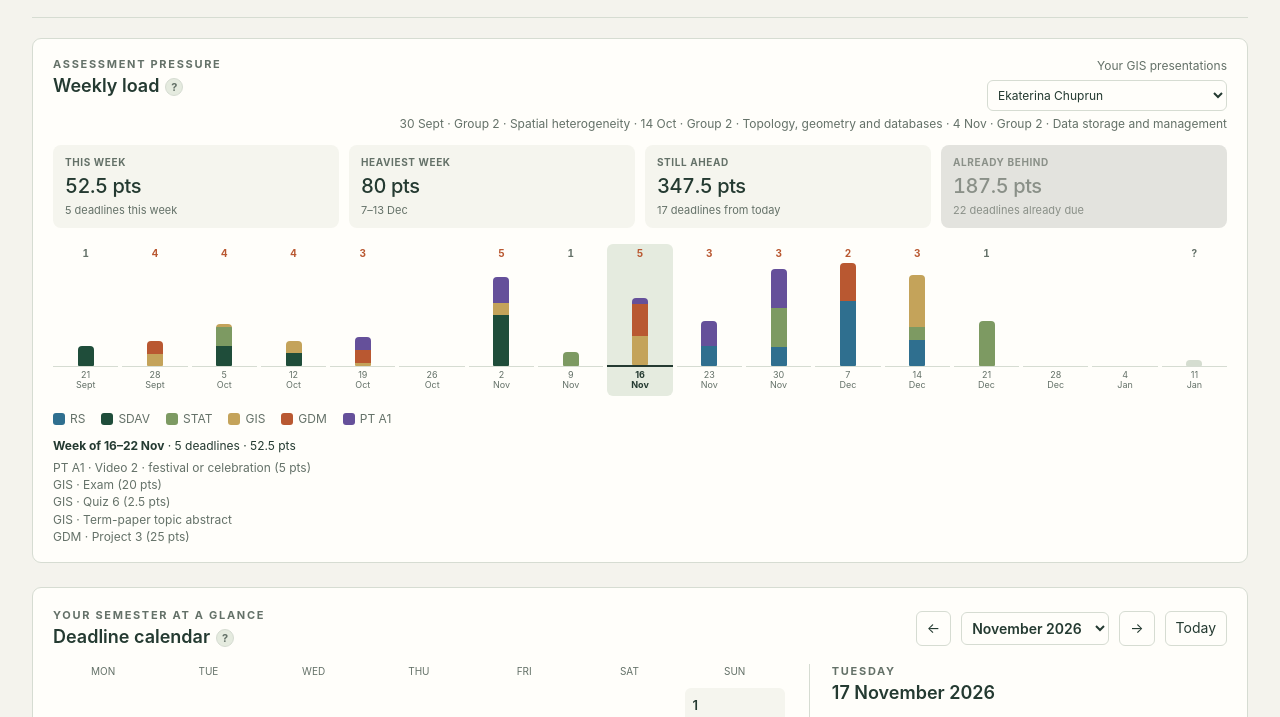
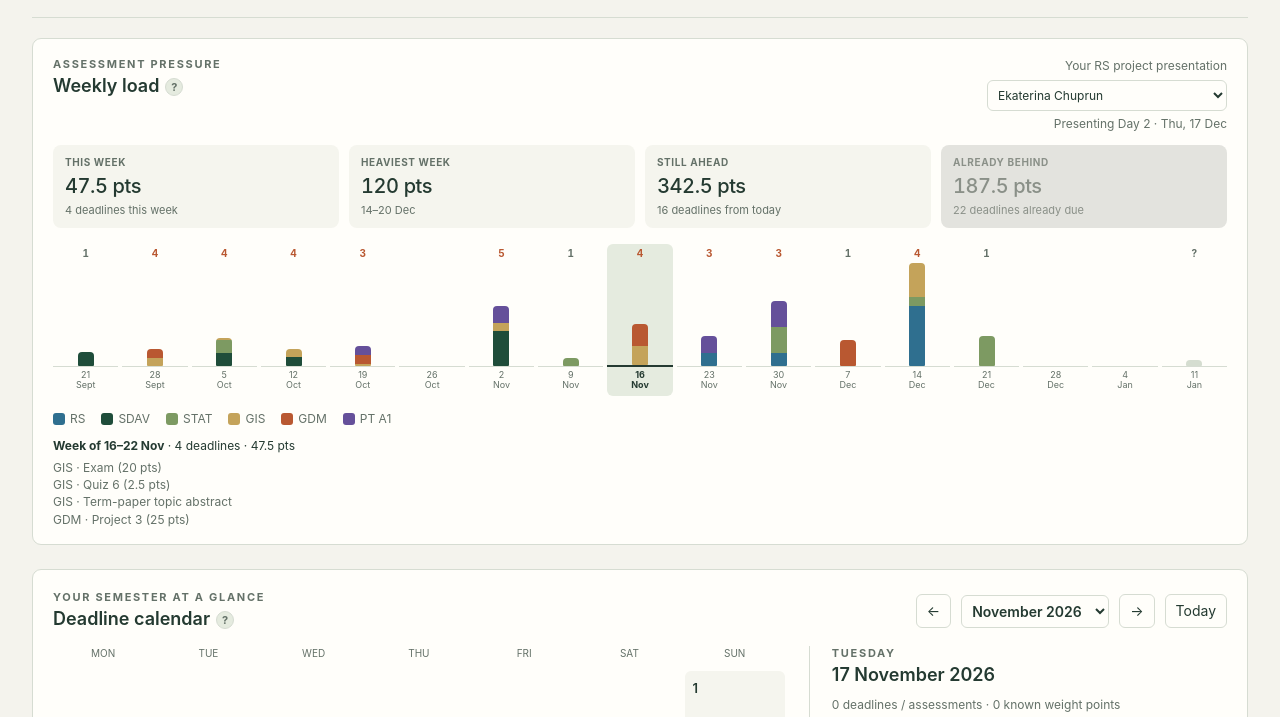
Before and after one commit to katchinsky/geotech26, a plain HTML site: page Semester desk · GeoTech 2026.html in a window 1280 px wide. Shown: the part 83-800 px from the top of the page. Drawn offline with Linux system fonts and the light colour scheme.

Commit message:
Pick RS presentation day, move RS submission to 18 Dec, undate PT Video 2
- The name picker now lists the RS final project presentation slots
  (15 / 17 Dec) instead of the GIS presentation roster; GIS rows still
  follow the picked name.
- Rename RS "Project seminar" to "Project presentation"; the 50%
  presentation grade sits on the picked presentation day.
- Drop the 13 Dec slides deadline: the final project submission
  (report + presentation file) is due 18 Dec, after the presentations.
- PT A1 Video 2 moves off the calendar to "Still undated" (date TBA).

Co-Authored-By: Claude Opus 5.5 <noreply@anthropic.com>

```diff
--- a/Semester desk · GeoTech 2026.html
+++ b/Semester desk · GeoTech 2026.html
@@ -24,7 +24,8 @@
   details     longer note
   pool        optional. quiz or presentation on a GIS row. Weight becomes that component's percentage divided by how many of your own rows share the pool. Leave blank otherwise. Term-paper presentation slots stay blank: you present once, so they are not extra slices of the 40%.
 
-  GIS presentations are not rows in this table. They come from the class roster in the script (GIS_WEEKS). Pick a name on the page; that person keeps their three dates, groups and subtopics.
+  RS project presentation days are not rows in this table. They come from the slot list in the script (RS_SLOTS). Pick a name on the page; that person keeps their day.
+  GIS presentations are not rows either. They come from the class roster in the script (GIS_WEEKS) and follow the same name; GIS_ALIASES maps a name spelled differently on the two lists.
 
   Courses (the script with id="courses-data"):
   Edit names, emails, rooms, consultation hours, component weights, rules, and the notes list.
@@ -57,7 +58,6 @@ date,course,title,when,source,weight,counts,uncertain,kind,label,details,pool
 "2026-11-08","sdav","Final project paper","Time unspecified","Calendar + syllabus",40,1,"no","deadline","40% of SDAV final grade","40% · ≤5,000 words, conference/journal format. One calendar entry shows 7 Nov at 23:00, so submit by then to be safe."
 "2026-11-11","gis","Writing a literature review","18:00–19:45","Course introduction",0,0,"no","milestone","Class · no separate weight","No quiz and no group presentation this week."
 "2026-11-15","stats","Assignment 2","End of day · midnight","Calendar + syllabus",10,1,"no","deadline","10% of STAT final grade","10% · Individual PDF on Moodle."
-"2026-11-17","pt","Video 2 · festival or celebration","Time unspecified","Session 1 slides",5,1,"no","deadline","5% of PT A1 final grade","5% · 2–3 minutes on Moodle about a festival or celebration."
 "2026-11-18","gis","Quiz 6","18:00","Calendar + syllabus",0,1,"no","quiz","equal share","First 10 minutes. The exam follows in the same class slot.","quiz"
 "2026-11-18","gis","Exam","18:00–20:00 class slot","Calendar + syllabus",20,1,"no","deadline","20% of GIS final grade","20% · Follows Quiz 6 in the same class slot."
 "2026-11-19","gis","Term-paper topic abstract","Time unspecified","Calendar + syllabus",0,1,"no","deadline","Preparation for the 40% term paper · no separate weight","250 words with title, summary and initial references, on Moodle."
@@ -72,13 +72,10 @@ date,course,title,when,source,weight,counts,uncertain,kind,label,details,pool
 "2026-12-03","pt","Final written exam","In class · 15:00–17:00","Session 1 slides",30,1,"no","deadline","30% of PT A1 final grade","30% · 90 minutes plus 30 minutes of tolerance."
 "2026-12-09","gis","Term-paper presentations · session 3","18:00–20:00","Calendar + syllabus",0,0,"yes","slot","Possible slot · part of the 40% term-paper component","One of four sessions."
 "2026-12-10","gdm","Final exam","17:00–19:00","Calendar + syllabus",30,1,"no","deadline","30% of GDM final grade","30% · Exam grade must be at least 8/20."
-"2026-12-13","rs","Project presentation file","23:59","Assessments",50,1,"no","deadline","50% of RS final grade · presentation & discussion","50% · Submit the slides (PPT or similar) before the seminars. Graded on your talk and Q&A on 15 or 17 Dec."
 "2026-12-15","stats","Oral project presentation","17:00","Calendar + syllabus",10,1,"no","deadline","10% of STAT final grade","10% · All authors present. 7 minutes + 3 minutes discussion."
-"2026-12-15","rs","Project seminar · session 1","In class","Planning",0,0,"yes","slot","Possible slot · part of the 50% presentation component","Oral presentation and discussion of student projects. You present on 15 or 17 Dec."
 "2026-12-16","gis","Term-paper presentations · final session","18:00–20:00","Calendar + syllabus",0,0,"yes","slot","Possible slot · part of the 40% term-paper component","Last session. Final paper and slides are due the next day."
 "2026-12-17","gis","Final term paper & presentation file","Time unspecified","Calendar + syllabus rule",40,1,"no","deadline","40% of GIS final grade","40% · Literature review, ≤5,000 words, plus the presentation file."
-"2026-12-17","rs","Project seminar · session 2","In class","Planning",0,0,"yes","slot","Possible slot · part of the 50% presentation component","Oral presentation and discussion of student projects. Last class of the course."
-"2026-12-18","rs","Project report","23:59","Assessments",20,1,"no","deadline","20% of RS final grade","20% · Up to 10 pages: introduction (background and motivation), study area and data, methodology, results and discussion, conclusion. Submit through Turnitin."
+"2026-12-18","rs","Final project submission","23:59","Assessments",20,1,"no","deadline","20% of RS final grade · project report","20% · Due after the presentation days. Project report, up to 10 pages: introduction (background and motivation), study area and data, methodology, results and discussion, conclusion. Submit through Turnitin, together with the presentation file (PPT or similar)."
 "2026-12-27","stats","Project report","End of day · midnight","Calendar + syllabus",35,1,"no","deadline","35% of STAT final grade","35% · DOC/PDF on Moodle. No late reports."
 "2027-01-11","gis","Second-season exam","Time to be announced","Calendar",0,0,"yes","resit","Possible resit","Check the exam timetable."
 "2027-01-13","sdav","Second-period exam","Time to be announced","Calendar",0,0,"yes","resit","Possible resit · 100% replacement","100% replacement if continuous evaluation is failed."
@@ -112,10 +109,10 @@ date,course,title,when,source,weight,counts,uncertain,kind,label,details,pool
         "Midterm, Tue 24 Nov, in class: paper-based true/false questions on fundamentals, image processing and machine learning.",
         "Assignment: land cover classification. Deliver the classification map in GeoTIFF format and a report of at most 2 pages describing the steps. Due Mon 30 Nov, 23:59. Late: minus 10% of the assignment grade per day; not accepted after 5 days. Orientation and Q&A in class on 19 Nov.",
         "Practical project: apply remote sensing to a real-world problem in a domain you choose, such as land cover, floods, wildfires, urban growth or agriculture. Choose imagery by spatial, spectral and temporal resolution, and a matching processing or machine-learning workflow. Orientation and Q&A in class on 12 Nov.",
-        "Presentation file (PPT or similar) due Sun 13 Dec, 23:59. Present on 15 or 17 Dec, then Q&A on the remote sensing and image-processing fundamentals your project uses.",
+        "Present on 15 or 17 Dec, then Q&A on the remote sensing and image-processing fundamentals your project uses. The presentation file (PPT or similar) is submitted with the final project on Fri 18 Dec, 23:59.",
         "Project report: up to 10 pages with introduction, study area and data, methodology, results and discussion, and conclusion. Due Fri 18 Dec, 23:59, through Turnitin.",
         "AI is allowed. The professor asks you to use it for English, code and studying, and never to outsource your thinking. Always cite sources.",
-        "Class plan: 3 Nov intro · 5 Nov fundamentals · 10 Nov image processing · 12 Nov ML basics · 17 Nov data preparation · 19 Nov Random Forest classification · 24 Nov midterm · 26 Nov deep learning I · Mon 30 Nov deep learning II · 3 Dec regression, post-processing, advanced ML · Mon 7 Dec change detection, time series, cloud platforms · 10 Dec MLOps and ethics · 15 and 17 Dec project seminars.",
+        "Class plan: 3 Nov intro · 5 Nov fundamentals · 10 Nov image processing · 12 Nov ML basics · 17 Nov data preparation · 19 Nov Random Forest classification · 24 Nov midterm · 26 Nov deep learning I · Mon 30 Nov deep learning II · 3 Dec regression, post-processing, advanced ML · Mon 7 Dec change detection, time series, cloud platforms · 10 Dec MLOps and ethics · 15 and 17 Dec project presentations.",
         "Books: Richards, Remote Sensing Digital Image Analysis, 6th ed. (2022); Giri, Remote Sensing of Land Use and Land Cover (2012); Jensen, Introductory Digital Image Processing (2016); Jensen, Remote Sensing of the Environment (2014). Tutorial: Natural Resources Canada, Fundamentals of Remote Sensing."
       ]
     },
@@ -263,7 +260,7 @@ date,course,title,when,source,weight,counts,uncertain,kind,label,details,pool
         "Attendance: at least 88.9%; maximum 3 absences across 27 sessions. More than 3 makes you ineligible for final grading.",
         "Homework is weekly on Moodle. A missing assignment is zero and stays in the average.",
         "Engagement is assessed every two weeks from attendance and participation, and is 10%.",
-        "Video 2: a festival or celebration, 2–3 minutes, on Moodle by 17 Nov.",
+        "Video 2: a festival or celebration, 2–3 minutes, on Moodle. Date TBA (was 17 Nov).",
         "Oral presentation: 26 Nov, 5–7 minutes, expanding Video 2, without reading from notes or scripts.",
         "Midterm: 5 Nov, 1 hour, scored 0–100. Final: 3 Dec, 90 minutes plus 30 minutes of tolerance.",
         "No late submissions except instructor-approved exceptional circumstances. The syllabus prohibits copied or AI-generated assessment work."
@@ -277,7 +274,7 @@ date,course,title,when,source,weight,counts,uncertain,kind,label,details,pool
     },
     {
       "title": "Still undated",
-      "text": "GDM project 4 (25%), sometime in December."
+      "text": "GDM project 4 (25%), sometime in December. PT A1 Video 2 (5%), date TBA."
     }
   ]
 }
@@ -472,8 +469,8 @@ button.help-mark:hover,button.help-mark:focus-visible{background:var(--accent);c
 <div class="eyebrow">Assessment pressure</div>
 <h2 id="load-title">Weekly load<span class="help"><button type="button" class="help-mark" aria-label="About weekly load">?</button><span class="help-tip" role="tooltip">Each column is a week, Monday to Sunday. Height is known grade weight due that week, using the same points as the calendar. Ordinary class hours are left out. The figure above a bar is how many deadlines or assessments are due.</span></span></h2>
 </div>
-<label class="track-switch">Your GIS presentations
-<select id="gis-student" aria-label="Your GIS presentations"></select>
+<label class="track-switch">Your RS project presentation
+<select id="rs-student" aria-label="Your RS project presentation"></select>
 <span class="small" id="track-note"></span>
 </label>
 </div>
@@ -631,8 +628,13 @@ let data;
 let COURSES;
 let BASE_EVENTS;
 let EVENTS;
-const STUDENT_KEY = 'geotech-desk-gis-student';
-const DEFAULT_GIS_STUDENT = 'Ekaterina Chuprun';
+const STUDENT_KEY = 'geotech-desk-rs-student';
+const DEFAULT_STUDENT = 'Ekaterina Chuprun';
+const RS_SLOTS = [
+  { date: '2026-12-15', day: 1, students: ['Suren Chilingaryan', 'Carmen Benbow', 'Maria Correia', 'Adrian Därr', 'Sofiia Makhortova', 'Daniele Mastrosimone', 'Youssef Stini'] },
+  { date: '2026-12-17', day: 2, students: ['Francisco Branco', 'Brooke Kearney', 'Achraf Houari', 'Darian Weiß', 'Marco Winnendael', 'Ekaterina Chuprun', 'Michael Dresner'] }
+];
+const GIS_ALIASES = { 'Maria Correia': 'Maria Teresa Silva Correia' };
 const GIS_WEEKS = [
   { date: '2026-09-23', topic: 'What is geographic information and why is it important?', groups: [
     { id: 1, title: 'Definitions of geographic information', subtopic: 'Definitions of geographic data and information. Geographic information is ubiquitous.', students: ['Carmen Benbow', 'Achraf Houari', 'Marco Winnendael'] },
@@ -671,7 +673,7 @@ const GIS_WEEKS = [
     { id: 4, title: 'Data output', subtopic: 'Data output.', students: ['Michael Dresner', 'Ludovico Piras', 'Diego Fernandes'] }
   ]}
 ];
-let gisStudent = DEFAULT_GIS_STUDENT;
+let student = DEFAULT_STUDENT;
 function gisStudents() {
   const odd = [];
   const even = [];
@@ -695,20 +697,44 @@ function slotsFor(name) {
   });
   return slots;
 }
+function rsSlotFor(name) {
+  return RS_SLOTS.find((slot) => slot.students.includes(name));
+}
 const byDate = (a, b) => a.date.localeCompare(b.date);
 function loadStudent() {
   try {
     const saved = localStorage.getItem(STUDENT_KEY);
-    const lists = gisStudents();
-    if (saved && (lists.odd.includes(saved) || lists.even.includes(saved))) return saved;
+    if (saved && rsSlotFor(saved)) return saved;
   } catch (err) {}
-  return DEFAULT_GIS_STUDENT;
+  return DEFAULT_STUDENT;
 }
 function stampDate(iso) {
   const when = dateObj(iso);
   return when.getUTCDate() + ' ' + when.toLocaleDateString('en-GB', { month: 'short', timeZone: 'UTC' });
 }
+function rsEvents(name) {
+  const slot = rsSlotFor(name);
+  if (!slot) return [];
+  const other = RS_SLOTS.find((item) => item !== slot);
+  return [{
+    date: slot.date,
+    course: 'rs',
+    title: 'Project presentation · day ' + slot.day,
+    when: 'In class',
+    source: 'Presentation slots list',
+    weight: 50,
+    counts: 1,
+    uncertain: false,
+    kind: 'deadline',
+    label: '50% of RS final grade · presentation & discussion',
+    details: '50% · Your presentation day. Present your project, then Q&A on the remote sensing and image-processing fundamentals it uses. The final submission, with the report and presentation file, is due 18 Dec.' + (other ? ' The other presentation day is ' + stampDate(other.date) + '.' : ''),
+    pool: ''
+  }];
+}
 function personalEvents(name) {
+  return rsEvents(name).concat(gisEvents(GIS_ALIASES[name] || name));
+}
+function gisEvents(name) {
   return slotsFor(name).flatMap(({ week, group }) => {
     const stamp = stampDate(week.date);
     return [
@@ -749,6 +775,9 @@ function assertRoster() {
     const count = slotsFor(name).length;
     if (count !== 3) throw new Error(name + ' has ' + count + ' GIS presentations, not 3.');
   });
+  const rsNames = RS_SLOTS.flatMap((slot) => slot.students);
+  if (new Set(rsNames).size !== rsNames.length) throw new Error('A name appears in more than one RS presentation slot.');
+  if (!rsSlotFor(DEFAULT_STUDENT)) throw new Error(DEFAULT_STUDENT + ' has no RS presentation slot.');
 }
 try {
   data = JSON.parse($('#courses-data').textContent);
@@ -756,8 +785,8 @@ try {
   if (!Array.isArray(COURSES) || !COURSES.length) throw new Error('The courses block needs a courses list.');
   BASE_EVENTS = parseCSV($('#events-table').textContent);
   assertRoster();
-  gisStudent = loadStudent();
-  EVENTS = BASE_EVENTS.concat(personalEvents(gisStudent)).sort(byDate);
+  student = loadStudent();
+  EVENTS = BASE_EVENTS.concat(personalEvents(student)).sort(byDate);
   applyPools(EVENTS, COURSES);
 } catch (err) {
   showError(err.message || 'The events table or courses block could not be read.');
@@ -1049,15 +1078,16 @@ function loadStat(label, value, note, extraClass) {
   return '<div class="load-stat' + (extraClass ? ' ' + extraClass : '') + '"><span>' + esc(label) + '</span><strong>' + esc(value) + '</strong><em>' + esc(note) + '</em></div>';
 }
 function renderStudentMenu() {
-  const menu = $('#gis-student');
+  const menu = $('#rs-student');
+  const dayLabel = (slot) => 'Day ' + slot.day + ' · ' + dateObj(slot.date).toLocaleDateString('en-GB', { weekday: 'short', day: 'numeric', month: 'short', timeZone: 'UTC' });
   if (!menu.options.length) {
-    const lists = gisStudents();
     const options = (names) => names.map((name) => '<option value="' + esc(name) + '">' + esc(name) + '</option>').join('');
-    menu.innerHTML = '<optgroup label="Odd weeks · 23 Sep, 7 Oct, 21 Oct">' + options(lists.odd) + '</optgroup><optgroup label="Even weeks · 30 Sep, 14 Oct, 4 Nov">' + options(lists.even) + '</optgroup>';
+    menu.innerHTML = RS_SLOTS.map((slot) => '<optgroup label="' + esc(dayLabel(slot)) + '">' + options(slot.students) + '</optgroup>').join('');
   }
-  menu.value = gisStudent;
+  menu.value = student;
   const note = $('#track-note');
-  if (note) note.textContent = slotsFor(gisStudent).map(({ week, group }) => stampDate(week.date) + ' · Group ' + group.id + ' · ' + group.title).join('  ·  ');
+  const slot = rsSlotFor(student);
+  if (note) note.textContent = slot ? 'Presenting ' + dayLabel(slot) : '';
 }
 function deadlinePhrase(count) {
   return count + ' deadline' + (count === 1 ? '' : 's');
@@ -1126,7 +1156,7 @@ function renderLoad() {
   renderLoadDetail();
 }
 function applyStudent() {
-  EVENTS = BASE_EVENTS.concat(personalEvents(gisStudent)).sort(byDate);
+  EVENTS = BASE_EVENTS.concat(personalEvents(student)).sort(byDate);
   applyPools(EVENTS, COURSES);
   const openIds = [...document.querySelectorAll('details[open]')].map((el) => el.id).filter(Boolean);
   WEEKS = buildWeeks();
@@ -1173,9 +1203,9 @@ $('#calendar-current').addEventListener('click', () => {
   calendarMonth = selectedDate.slice(0, 7);
   renderCalendar();
 });
-$('#gis-student').addEventListener('change', (event) => {
-  gisStudent = event.target.value;
-  try { localStorage.setItem(STUDENT_KEY, gisStudent); } catch (err) {}
+$('#rs-student').addEventListener('change', (event) => {
+  student = event.target.value;
+  try { localStorage.setItem(STUDENT_KEY, student); } catch (err) {}
   applyStudent();
 });
 $('#load-chart').addEventListener('click', (event) => {
```
